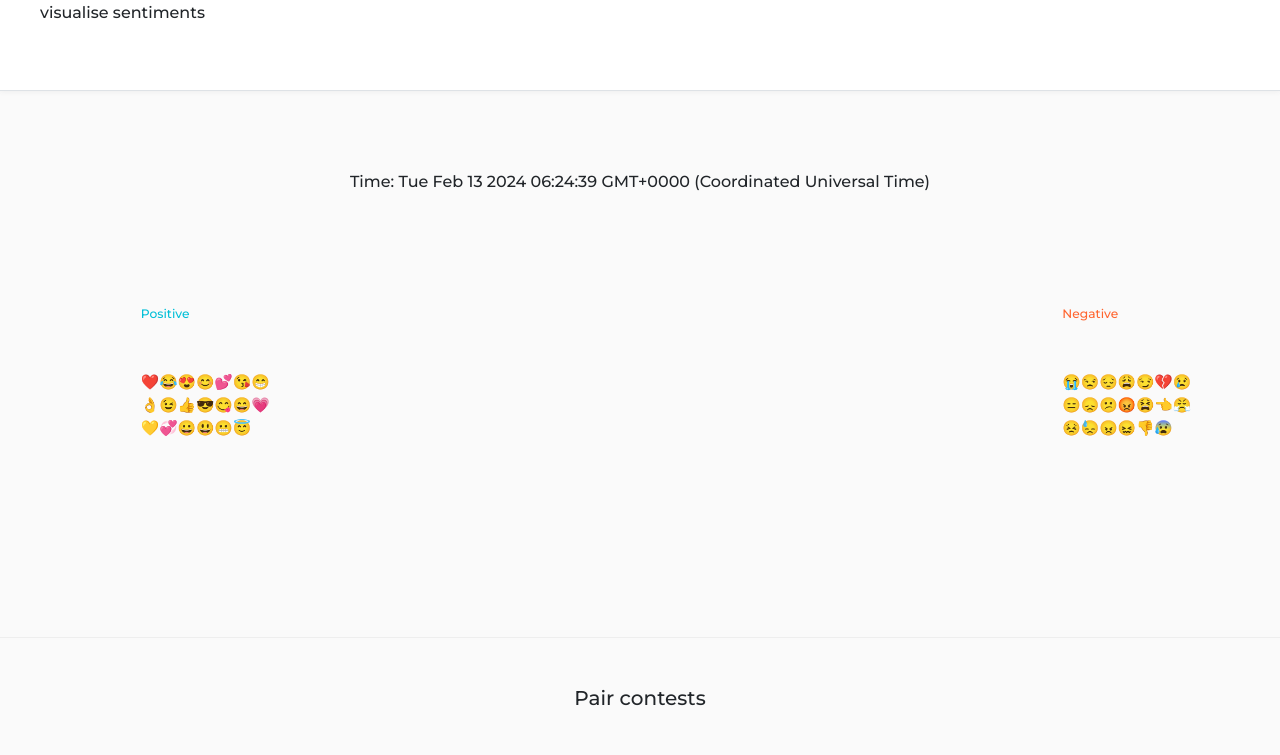
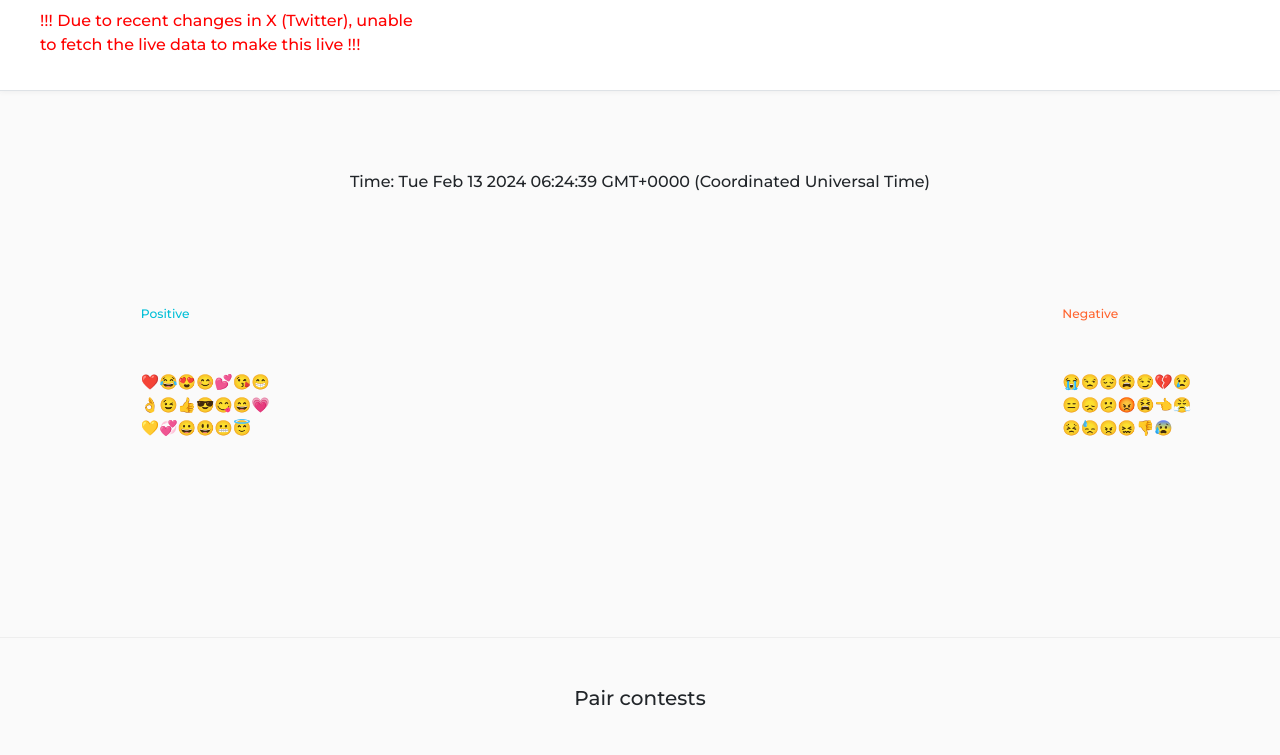
Before and after one commit to allwinwilliams/emoji-sentiments-twitter, a plain HTML site: page index.html in a window 1280 px wide. Shown: the part 134-889 px from the top of the page. Drawn offline with nearby package versions, Linux system fonts and the light colour scheme; no server answers.

Commit message:
Update index.html

```diff
--- a/index.html
+++ b/index.html
@@ -21,6 +21,7 @@
         <div class="text-left col-12 col-lg-4">
           <h1><b>Sentiments of emojis</b></h1>
           <p>Using real-time emojis usage from twitter to visualise sentiments<p>
+          <p style="color:red">!!! Due to recent changes in X (Twitter), unable to fetch the live data to make this live !!!<p>
         </div>
         <div class="col-12 col-lg-8 row">
           <div class="col">
```
